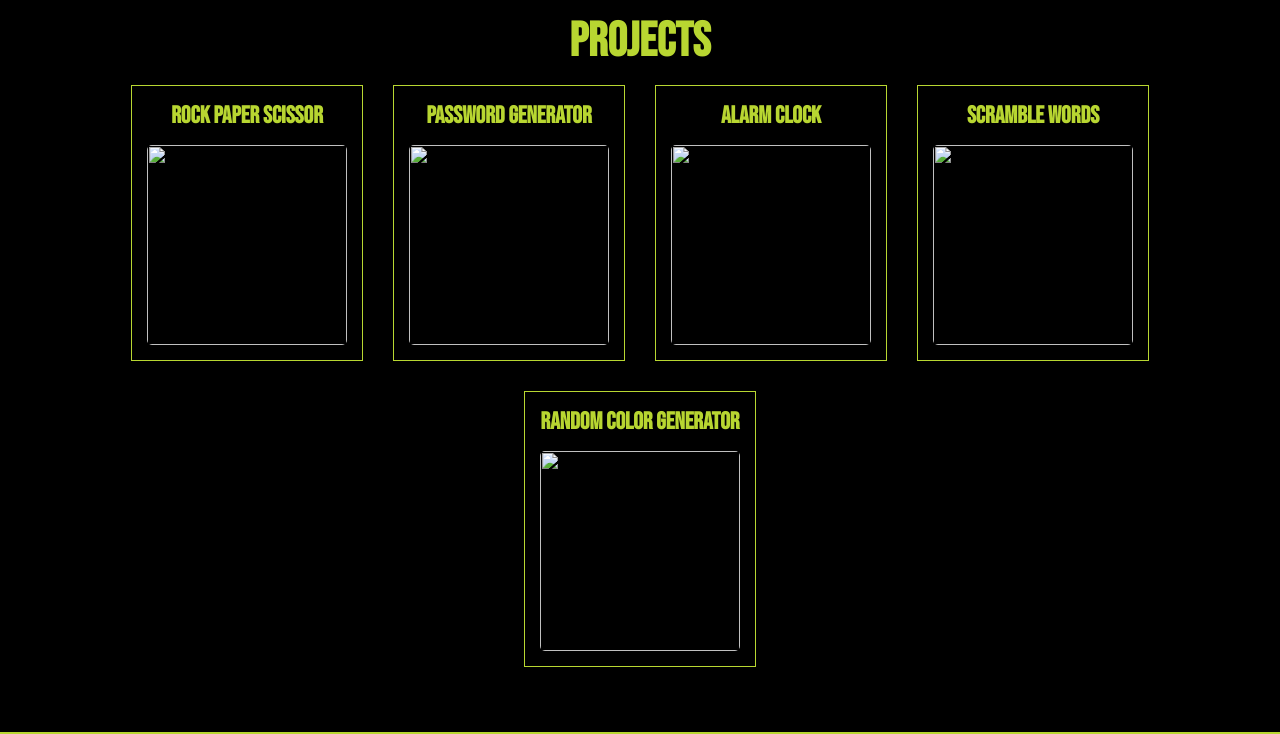
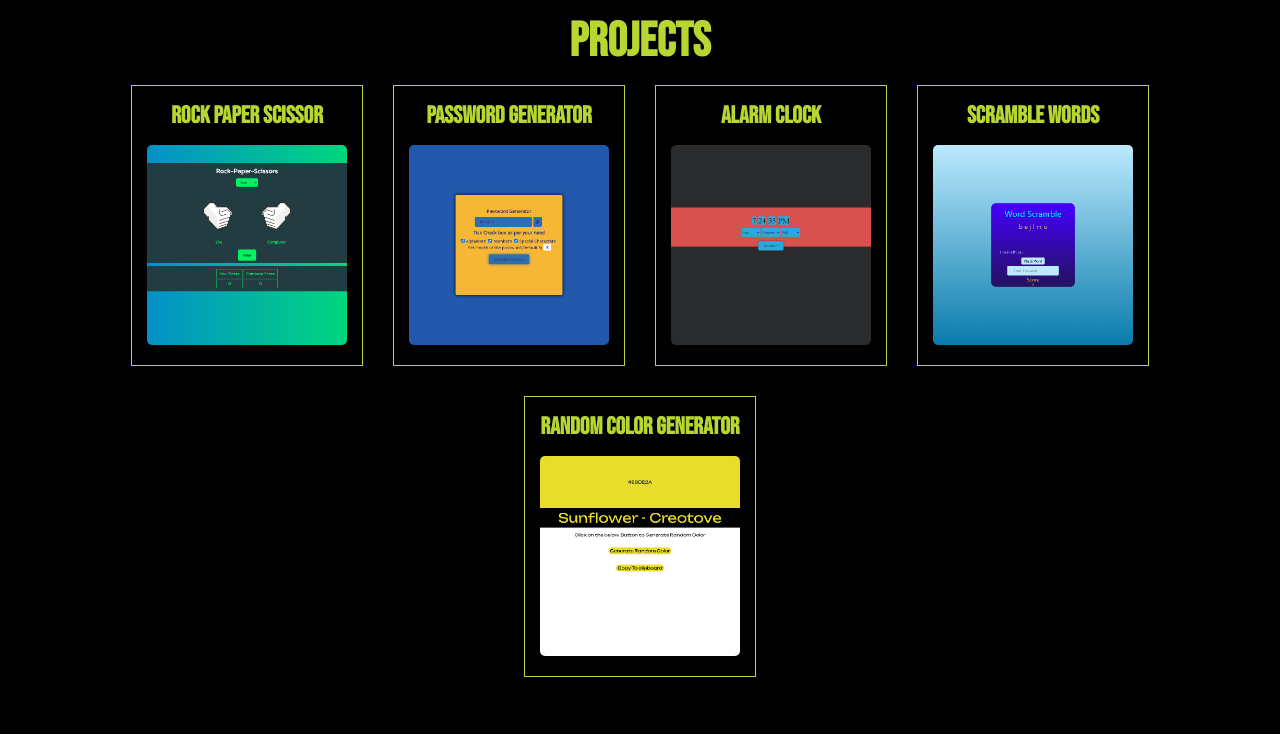
Before and after one commit to creotove/creotove, a plain HTML site: page index.html in a window 1280 px wide. Shown: the part 1652-2386 px from the top of the page. Drawn offline with Linux system fonts and the light colour scheme; the site is published under a folder, as on GitHub Pages, so addresses that start at the root find nothing; a script that the page names is missing.

Commit message:
Update index.html

```diff
--- a/index.html
+++ b/index.html
@@ -96,8 +96,8 @@
                     class="hiden socials socials2">
                     <i class="fa-solid fa-link"></i>
                 </a>
-                <img src="/project_images/rps.png" class="hiden" alt="">
-                <img src="/project_images/rps.png" id="project-img" class="show" alt="">
+                <img src="project_images/rps.png" class="hiden" alt="">
+                <img src="project_images/rps.png" id="project-img" class="show" alt="">
             </div>
             <div class="pro">
                 <h1 id="project-title" class="project-title">Password Generator</h1>
@@ -106,8 +106,8 @@
                     <i class="fa-brands fa-github"></i></a>
                 <a id="project-links" href="https://creotove.github.io/PasswordGenerator/"
                     class="hiden socials socials2"><i class="fa-solid fa-link"></i></a>
-                <img src="/project_images/pg.png" class="hiden" alt="">
-                <img src="/project_images/pg.png" id="project-img" class="show" alt="">
+                <img src="project_images/pg.png" class="hiden" alt="">
+                <img src="project_images/pg.png" id="project-img" class="show" alt="">
             </div>
             <div class="pro">
                 <h1 id="project-title" class="project-title">Alarm Clock</h1>
@@ -115,8 +115,8 @@
                         class="fa-brands fa-github"></i></a>
                         <a id="project-links" href="https://creotove.github.io/AlarmClock/" class="hiden socials socials2"><i
                             class="fa-solid fa-link"></i></a>
-                <img src="/project_images/alclk.png" class="hiden" alt="">
-                <img src="/project_images/alclk.png" id="project-img" class="show" alt="">
+                <img src="project_images/alclk.png" class="hiden" alt="">
+                <img src="project_images/alclk.png" id="project-img" class="show" alt="">
             </div>
             <div class="pro">
                 <h1 id="project-title" class="project-title">Scramble Words</h1>
@@ -125,8 +125,8 @@
 
                         <a id="project-links" href="https://creotove.github.io/scramblewords/" class="hiden socials socials2"><i
                         class="fa-solid fa-link"></i></a>
-                <img src="/project_images/scramble.png" class="hiden" alt="">
-                <img src="/project_images/scramble.png" id="project-img" class="show" alt="">
+                <img src="project_images/scramble.png" class="hiden" alt="">
+                <img src="project_images/scramble.png" id="project-img" class="show" alt="">
             </div>
             <div class="pro">
                 <h1 id="project-title" class="project-title">Random Color Generator</h1>
@@ -134,8 +134,8 @@
                         class="fa-brands fa-github"></i></a>
                         <a id="project-links" href="https://creotove.github.io/ColorGenerator/" class="hiden socials socials2"><i
                         class="fa-solid fa-link"></i></a>
-                <img src="/project_images/cg.png" class="hiden" alt="">
-                <img src="/project_images/cg.png" id="project-img" class="show" alt="">
+                <img src="project_images/cg.png" class="hiden" alt="">
+                <img src="project_images/cg.png" id="project-img" class="show" alt="">
             </div>
         </div>
     </section>
```
